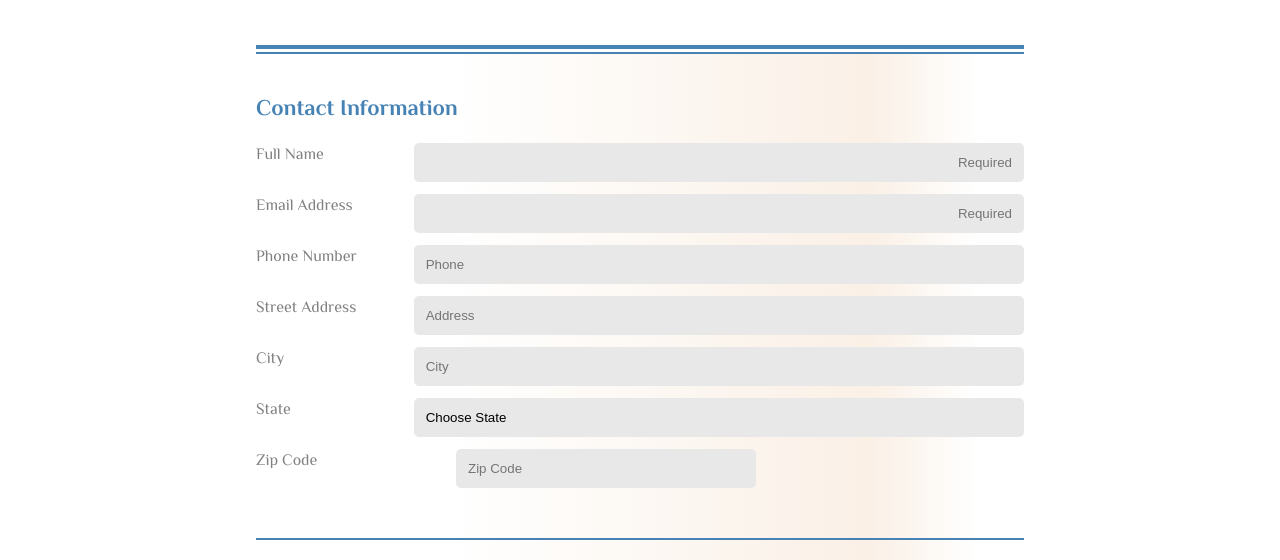
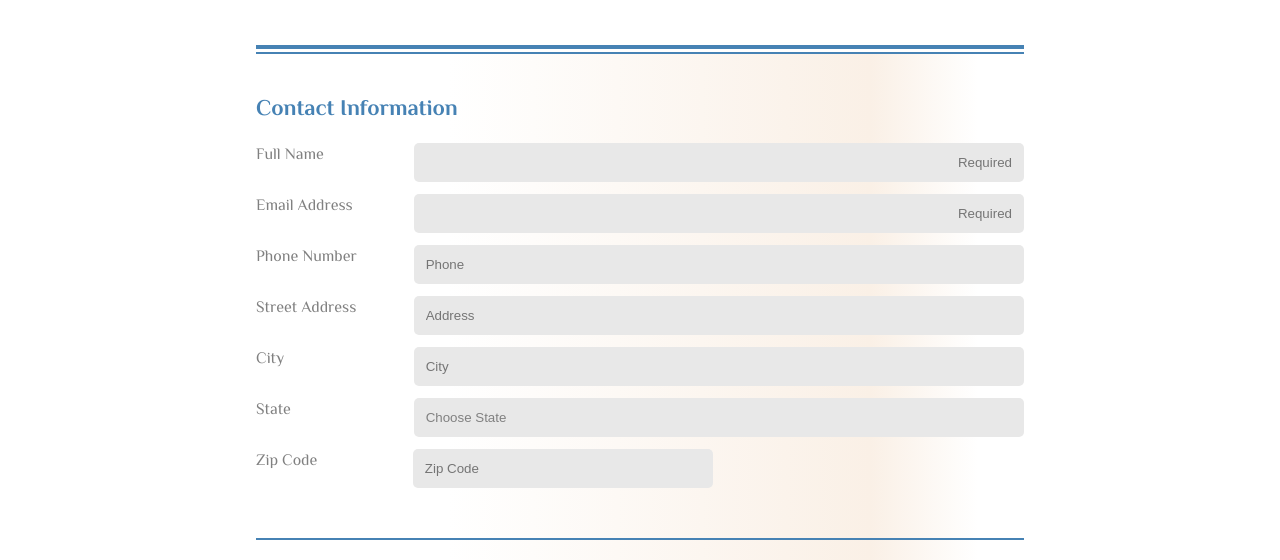
Before and after one commit to YeinThu/Project_3_Online_Registration_Form, a plain HTML site: page index.html in a window 1280 px wide. Shown: the part 234-794 px from the top of the page. Drawn offline with Linux system fonts and the light colour scheme.

Commit message:
First Changes To CSS & HTML

```diff
--- a/css/styles.css
+++ b/css/styles.css
@@ -103,9 +103,10 @@ legend {
   appearance: none;
   -webkit-appearance: none;
   -moz-appearance: none;
+  color: gray;
 }
 
-.contact-info input[name="zip"] {
+.contact-info input[name="zipcode"] {
   width: 50%;
 }
 
@@ -198,8 +199,9 @@ textarea:focus {
     width: 200px;
   }
 
-  .contact-info input[id="zip"] {
+  .contact-info input[id="zipcode"] {
     width: 300px;
+    margin-left: -2.7rem;
   }
 
   .sign-up, legend {
--- a/index.html
+++ b/index.html
@@ -64,8 +64,8 @@
                 </select>
               </div>
               <div class="form-group">
-                <label for="zip">Zip Code</label>
-                <input type="number" id="zip" name="zip" placeholder="Zip Code">
+                <label for="zipcode">Zip Code</label>
+                <input type="text" id="zipcode" name="zipcode" placeholder="Zip Code">
               </div>
             </fieldset>
           </section>
```
